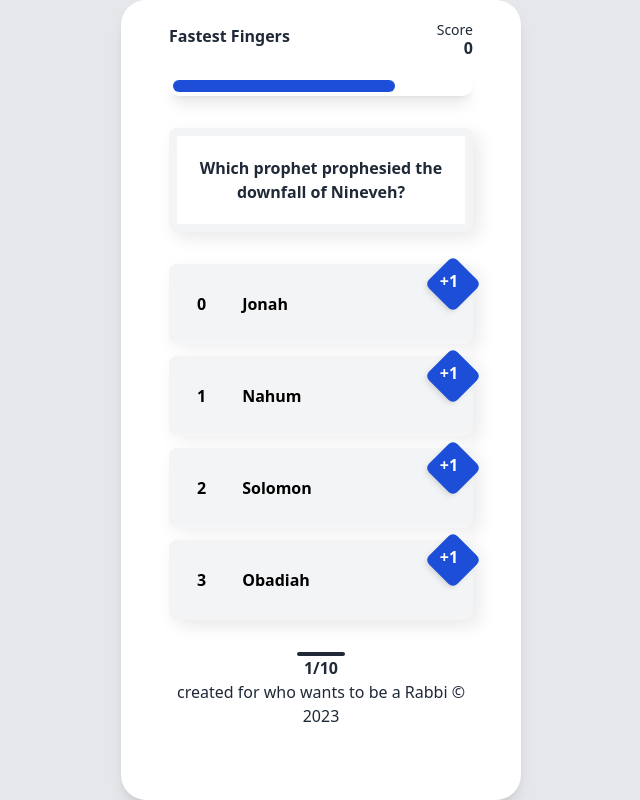
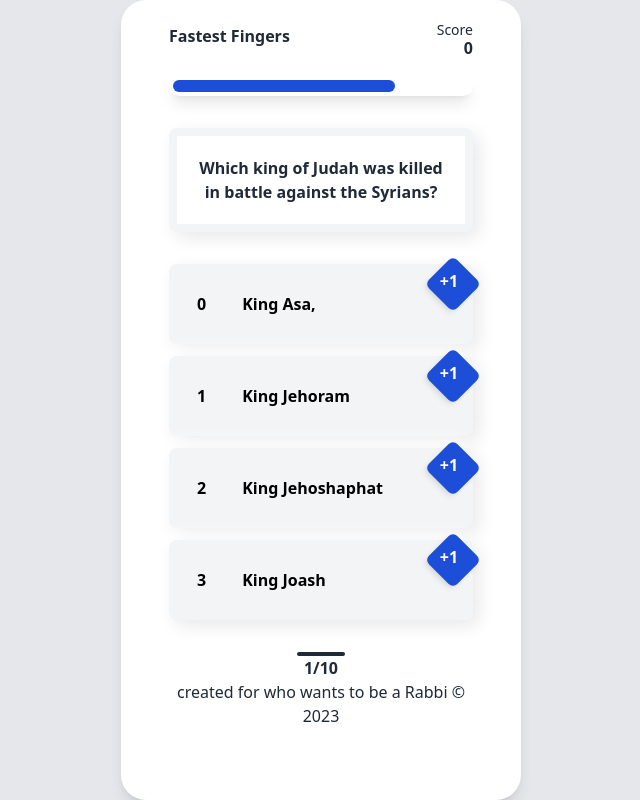
Before and after one commit to kingdomnaire/Fastest, a Vue app: page / in a window 1280 px wide. Shown: the whole page, without its empty margins (319-959 px from the left). Built offline with nearby package versions, Linux system fonts and the light colour scheme; sample sign-in values are in the browser's storage.

Commit message:
qiestions update

```diff
--- a/src/views/QuickGameView.vue
+++ b/src/views/QuickGameView.vue
@@ -90,29 +90,29 @@ export default{
         });
         const questions = [
             {
-                question: "Which prophet prophesied the downfall of Nineveh?",
+                question: "Which king of Judah was killed in battle against the Syrians?",
                 answer: 2,
-                choices: ["Jonah","Nahum", "Solomon", "Obadiah"],
+                choices: ["King Asa,","King Jehoram", "King Jehoshaphat", "King Joash"],
             },
             {
-                question: "Who killed the Canaanite king, Sisera?",
-                answer: 4,
-                choices: ["Samson","Gideon", "Deborah", "Jael"],
+                question: "According to the Gospel of John, what is the significance of the term 'Logos' in the opening verses?",
+                answer: 3,
+                choices: ["The Redeemer","The Light", "The Word", "The Shepherd"],
             },
             {
-                question: "Which minor prophet saw a vision of a flying scroll and a woman in a basket?",
-                answer: 1,
-                choices: ["Zechariah","Hosea", "Nahum", "Malachi"],
+                question: "In the Pauline epistles, what is the term used for the doctrine of the end times and the return of Christ?",
+                answer: 3,
+                choices: ["Christology","Soteriology", "Eschatology", "Pneumatology"],
             },
             {
-                question: "Which minor prophet spoke about the restoration of Israel and the coming of Elijah?",
-                answer: 4,
-                choices: ["Joel","Malachi", "Amos", "Habakkuk"],
+                question: "What is the significance of the term 'kenosis' in Christian theology?",
+                answer: 2,
+                choices: [" The atonement","The incarnation of Christ", "The indwelling of the Holy Spirit", "The resurrection"],
             },
             {
-                question: "Which Psalm begins with the words, O Lord, 'You have searched me and known me'?",
-                answer: 3,
-                choices: ["Psalm 29","Psalm 119", "Psalm 139", "Psalm 27"],
+                question: "According to the Gospel of Matthew, what is the significance of the 'Magi' visiting Jesus?",
+                answer: 4,
+                choices: ["They represent the three patriarchs","They symbolize the three stages of life", "They are represent angels worshipping", "They signify the inclusion of Gentiles"],
             },
             {
                 question: "Which Psalm declares, 'Blessed is he whose transgression is forgiven, Whose sin is covered'?",
@@ -120,14 +120,14 @@ export default{
                 choices: ["Psalm 105","Psalm 19", "Psalm 32", "Psalm 51"],
             },
             {
-                question: "On what mountain did Jesus transfigure before his disciples?",
+                question: "Who led the Israelites to victory against the Canaanites at Mount Tabor?",
                 answer: 4,
-                choices: ["Mount Ararat","Mount Sinai", "Mount Zion", "Mount Tabor"],
+                choices: ["Gideon","Samson", "Jephthah", "Deborah and Barak"],
             },
             {
                 question: "What were the names of the two thieves crucified alongside Jesus?",
-                answer: 1,
-                choices: ["Dismas and Gestas","Jaala and Uri", "Joses and Philemon", "Kemuel and Amaziah"],
+                answer: 3,
+                choices: ["Joses and Philemon","Jaala and Uri", "Dismas and Gestas", "Kemuel and Amaziah"],
             },
             {
                 question: "What was the name of the high priest's servant whose ear was cut off during Jesus' arrest?",
```
